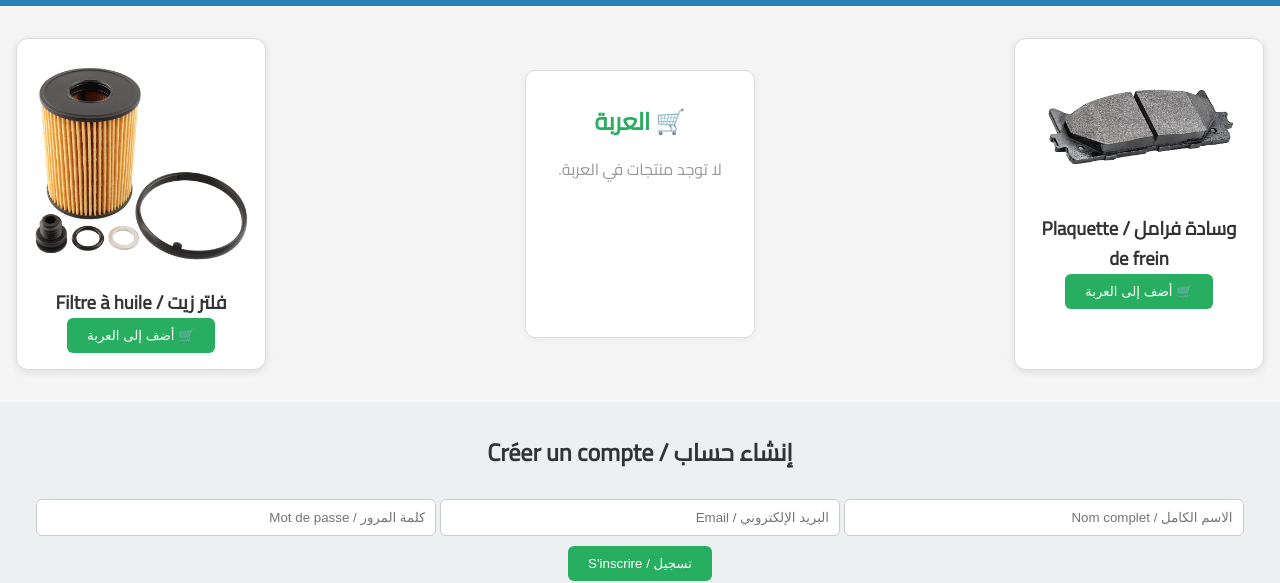
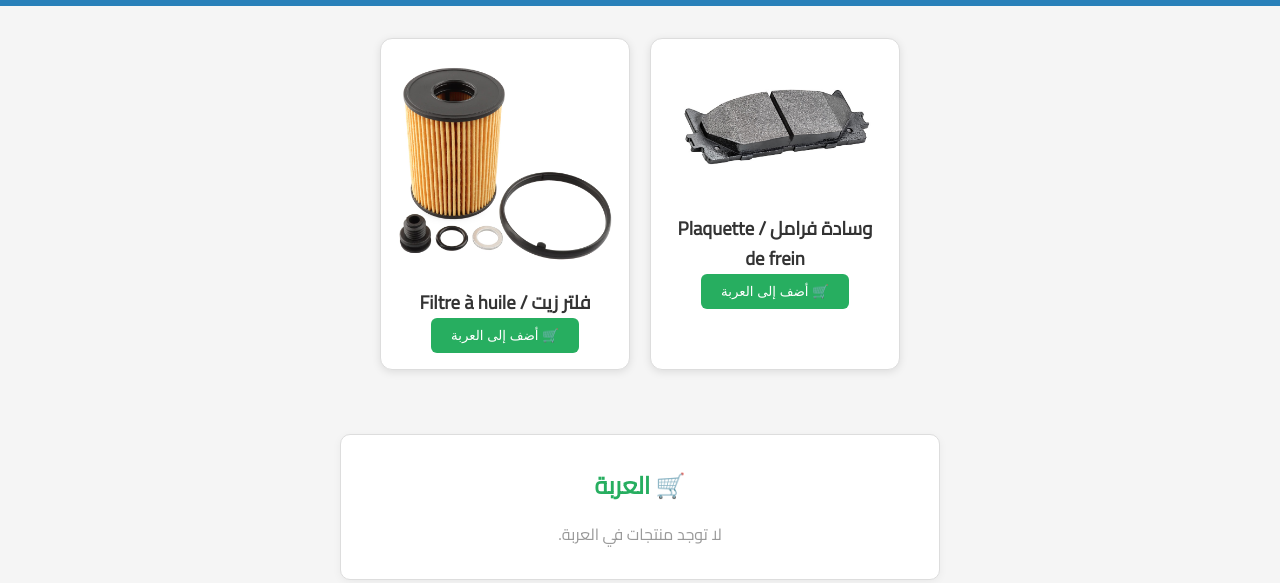
Before and after one commit to mouad2003-ai/Car-Parts-store, a plain HTML site: page index.html in a window 1280 px wide. Shown: the part 228-811 px from the top of the page. Drawn offline with Linux system fonts and the light colour scheme; files whose address does not match are found by name.

Commit message:
Update index.html

```diff
--- a/index.html
+++ b/index.html
@@ -17,14 +17,13 @@
     </div>
   </header>
 
-  <!-- ✅ قائمة التصفح -->
+  <!-- ✅ قائمة التنقل -->
   <nav>
     <a href="#">الرئيسية / Accueil</a>
     <a href="#signup">تسجيل / S'inscrire</a>
     <a href="#login">دخول / Connexion</a>
   </nav>
 
-  <!-- ✅ القسم الرئيسي للموقع -->
   <main>
     <!-- ✅ بانر ترحيبي -->
     <section class="banner">
@@ -38,17 +37,19 @@
         <h3>وسادة فرامل / Plaquette de frein</h3>
         <button onclick="addToCart('وسادة فرامل')">🛒 أضف إلى العربة</button>
       </div>
-      <section class="cart">
-  <h2>🛒 العربة</h2>
-  <ul id="cart-items"></ul>
-  <p id="empty-cart">لا توجد منتجات في العربة.</p>
-</section>
 
       <div class="product">
         <img src="images/oil.jpg" alt="Oil Filter" />
         <h3>فلتر زيت / Filtre à huile</h3>
         <button onclick="addToCart('فلتر زيت')">🛒 أضف إلى العربة</button>
       </div>
+    </section>
+
+    <!-- ✅ العربة -->
+    <section class="cart">
+      <h2>🛒 العربة</h2>
+      <ul id="cart-items"></ul>
+      <p id="empty-cart">لا توجد منتجات في العربة.</p>
     </section>
 
     <!-- ✅ إنشاء حساب -->
@@ -73,19 +74,18 @@
     </section>
   </main>
 
-  <!-- ✅ تذييل الموقع -->
+  <!-- ✅ التذييل -->
   <footer>
     جميع الحقوق محفوظة &copy; 2025
   </footer>
 
-  <!-- ✅ كود التحويل بين اللغتين -->
+  <!-- ✅ سكربت اللغة والعربة -->
   <script>
     function setLang(lang) {
       document.documentElement.lang = lang;
       document.documentElement.dir = lang === 'ar' ? 'rtl' : 'ltr';
     }
-  </script>
-  <script>
+
     const cartItems = [];
     const cartList = document.getElementById("cart-items");
     const emptyMsg = document.getElementById("empty-cart");
@@ -109,8 +109,7 @@
       }
     }
 
-  updateCart(); // للتأكد من عرض الحالة الأولية
+    updateCart();
   </script>
-
 </body>
 </html>
```
Lines whose indentation alone changed are shown as unchanged.
